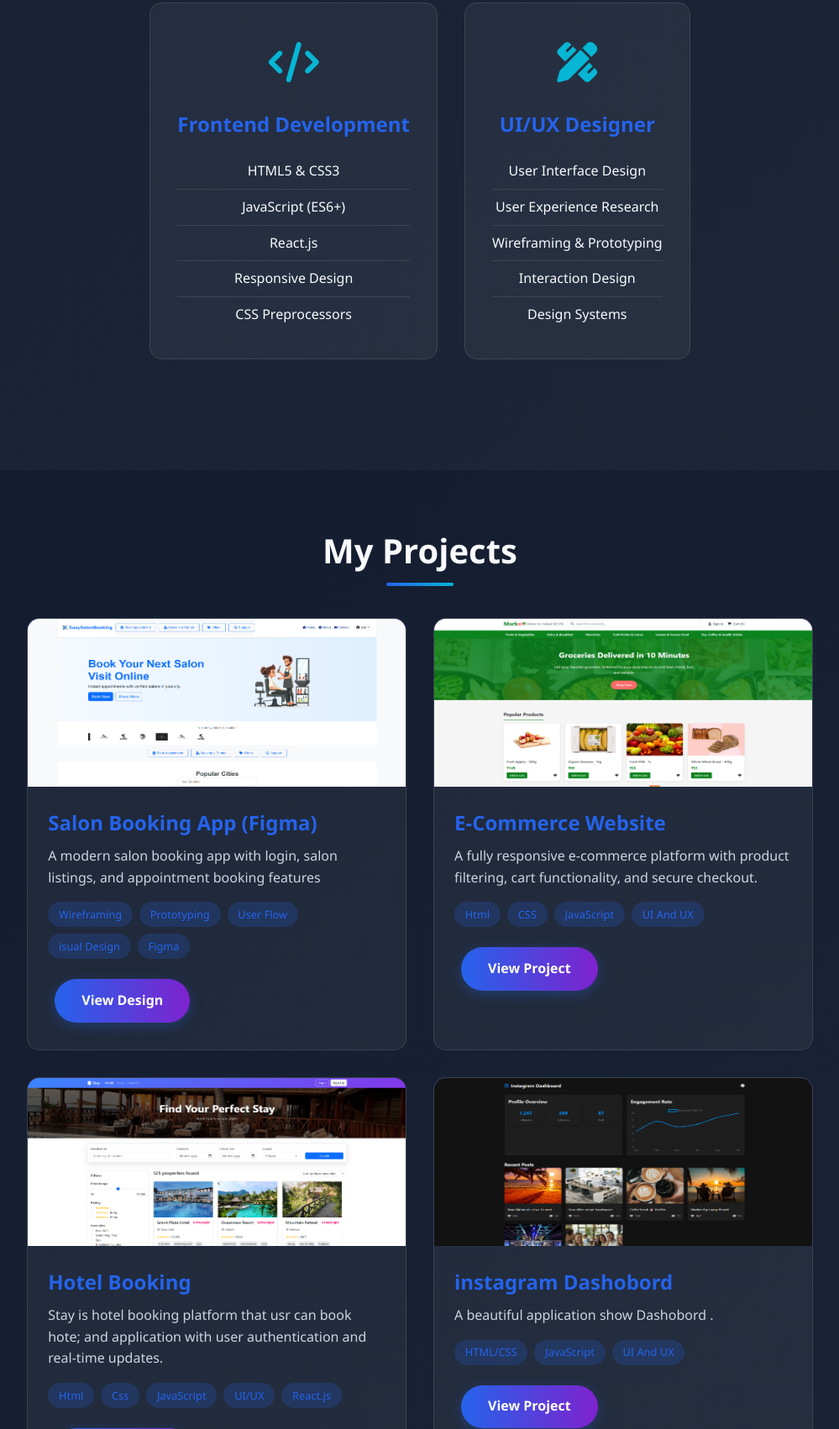
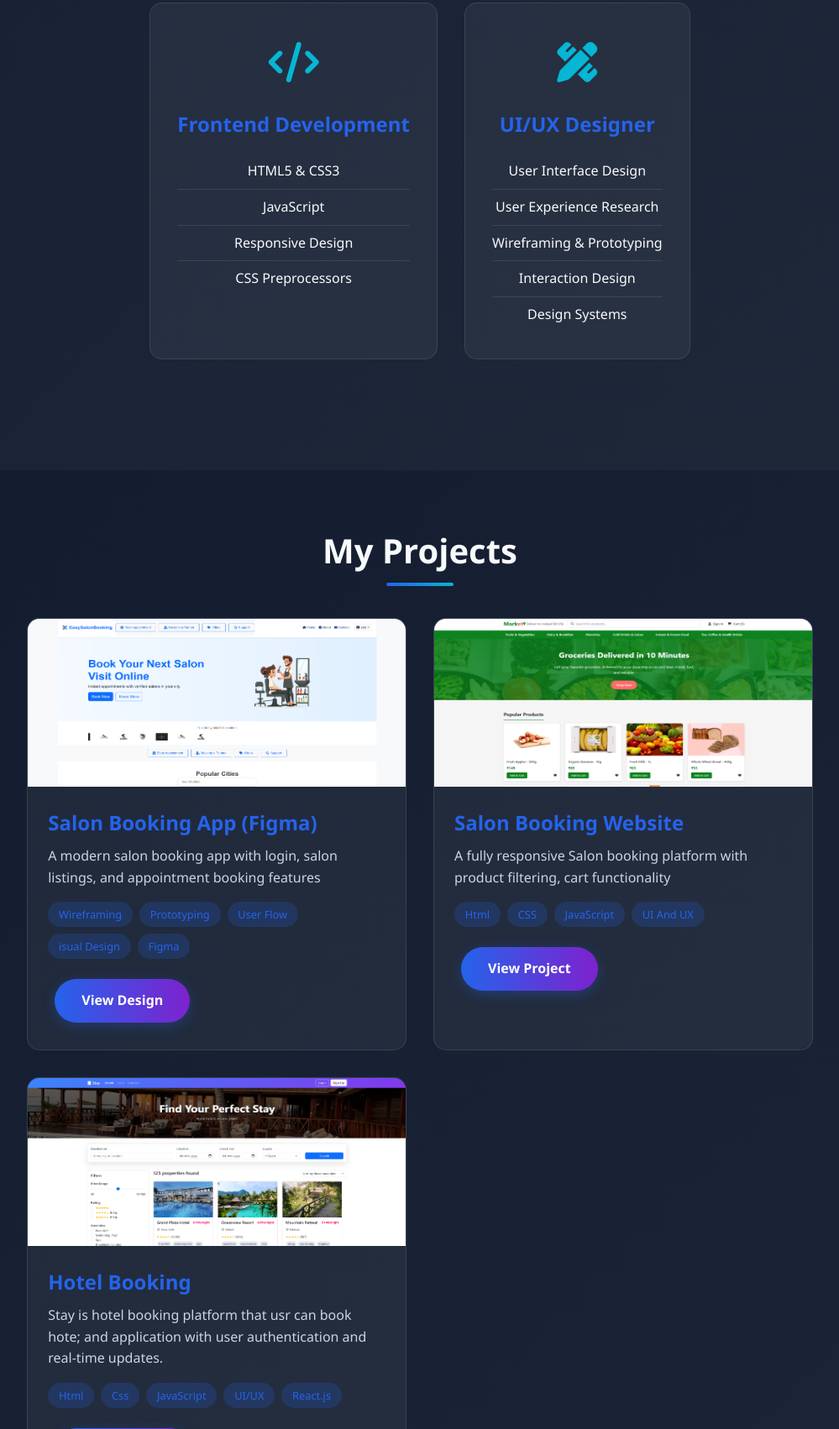
Before and after one commit to Praveenggouda/NewPortofolio, a plain HTML site: page index.html in a window 1280 px wide. Shown: the part 1098-2800 px from the top of the page at 84% size, without its empty margins (140-1139 px from the left). Drawn offline with Linux system fonts and the light colour scheme.

Commit message:
Update index.html

```diff
--- a/index.html
+++ b/index.html
@@ -47,7 +47,7 @@
                 <img src="images/profile.jpeg" alt="Alex Johnson" class="profile-img animate">
             </div>
             <h1 class="hero-title animate">Praveen Gouda</h1>
-            <p class="hero-subtitle animate">Frontend Developer | UI/UX Designer | Software Engineer</p>
+            <p class="hero-subtitle animate">Frontend Developer | UI/UX Designer </p>
             <p class="description animate">
                Passionate about building modern, responsive, and user-friendly web applications. Skilled in HTML, CSS, JavaScript, and UI/UX design, with a focus on creating seamless digital experiences.
             </p>
@@ -73,8 +73,7 @@
                     <h3 class="skill-title">Frontend Development</h3>
                     <ul class="skill-list">
                         <li>HTML5 & CSS3</li>
-                        <li>JavaScript (ES6+)</li>
-                        <li>React.js</li>
+                        <li>JavaScript </li>
                         <li>Responsive Design</li>
                         <li>CSS Preprocessors</li>
                     </ul>
@@ -130,8 +129,8 @@
                     </div>
 
                     <div class="project-content">
-                        <h3 class="project-title">E-Commerce Website</h3>
-                        <p class="project-desc">A fully responsive e-commerce platform with product filtering, cart functionality, and secure checkout.</p>
+                        <h3 class="project-title">Salon Booking Website</h3>
+                        <p class="project-desc">A fully responsive Salon booking  platform with product filtering, cart functionality</p>
                         <div class="project-tags">
                             <span class="project-tag">Html</span>
                             <span class="project-tag">CSS</span>
@@ -157,43 +156,11 @@
                             <span class="project-tag">UI/UX</span>
                             <span class="project-tag">React.js</span>
                         </div>
-                        <a href="https://praveenggouda.github.io/stay/" class="btn">View Project</a>
+                        <a href="https://salon-booking-frontends.onrender.com/" class="btn">View Project</a>
                     </div>
                 </div>
 
-                <div class="project-card animate">
-                    <div class="project-img">
-                       <img src="images/instagram.png">
-                    </div>
-                    <div class="project-content">
-                        <h3 class="project-title">instagram Dashobord</h3>
-                        <p class="project-desc">A beautiful  application show Dashobord .</p>
-                        <div class="project-tags">
-                            <span class="project-tag">HTML/CSS</span>
-                            <span class="project-tag">JavaScript</span>
-                            <span class="project-tag">UI And UX</span>
-                        </div>
-                        <a href="https://praveenggouda.github.io/instagram-dahsbord/" class="btn">View Project</a>
-                    </div>
-                </div>
-<div class="project-card animate">
-                    <div class="project-img">
 
-                  <img src="images/youtube.png">
-                    </div>
-                    <div class="project-content">
-                        <h3 class="project-title">youtube clone</h3>
-                        <p class="project-desc">I build a youtube clone using .</p>
-                        <div class="project-tags">
-                              <span class="project-tag">Html</Html></span>
-                            <span class="project-tag">Css</span>
-                            <span class="project-tag">JavaScript</span>
-                            <span class="project-tag">UI/UX</span>
-                            <span class="project-tag">React.js</span>
-                        </div>
-                        <a href="https://praveenggouda.github.io/youtube-clone/" class="btn">View Project</a>
-                    </div>
-                </div>
 
             </div>
         </div>
```
